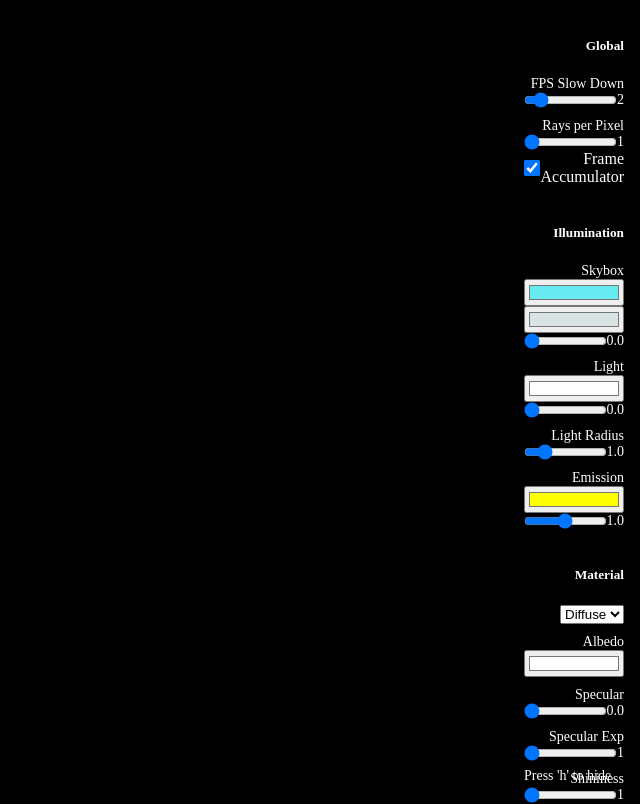
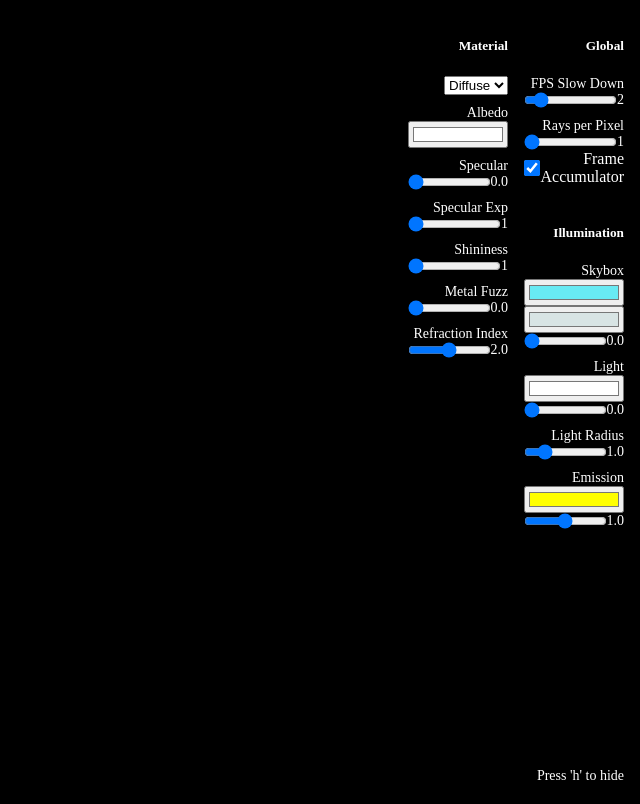
Before and after one commit to experimental-web-dev/experimental-web-dev.github.io, a website built with Vite: page pages/webgpu-raytracing.html in a window 1280 px wide. Shown: the whole page, without its empty margins (640-1280 px from the left). Built offline with nearby package versions, Linux system fonts and the light colour scheme.

Commit message:
Warping UI in small canvas

```diff
--- a/pages/webgpu-raytracing.html
+++ b/pages/webgpu-raytracing.html
@@ -2,7 +2,7 @@
 <html lang="en">
 <head>
     <meta charset="UTF-8" />
-    <meta name="viewport" content="width=device-width, initial-scale=1.0" />
+    <meta name="viewport" content="width=device-width, initial-scale=1.0"/>
     <title>Raytracing</title>
     <style>
         html,
@@ -12,10 +12,7 @@
             height: 100%;
             background: #000;
             color: #fff;
-            display: flex;
             text-align: center;
-            flex-direction: column;
-            justify-content: center;
         }
         p {
             font-size: 14px;
@@ -30,29 +27,38 @@
             position: fixed;
             top: 1em;
             right: 1em;
-            width: 100px;
+            bottom: 1em;
+            width: 200px;
             transition: right 0.5s ease;
         }
         .ui-main.hidden {
-            right: -10em;
+            right: -250px;
         }
         .inputs {
+            position: relative;
             display: flex;
             flex-direction: column;
+            flex-wrap: wrap-reverse;
             gap: 1em;
             text-align: right;
+            max-height: 95vh;
+        }
+        section {
+            width: 100px;
+            margin: 0px;
         }
         input {
             width: 100%;
-            margin: 0;
+            margin: 0px;
         }
         .input-value {
             display: flex;
             flex-direction: row;
         }
         .bottom {
-            position: fixed;
-            bottom: 1em;
+            position: absolute;
+            bottom: 0px;
+            right: 0px;
             white-space: nowrap;
         }
         .property-title {
```
